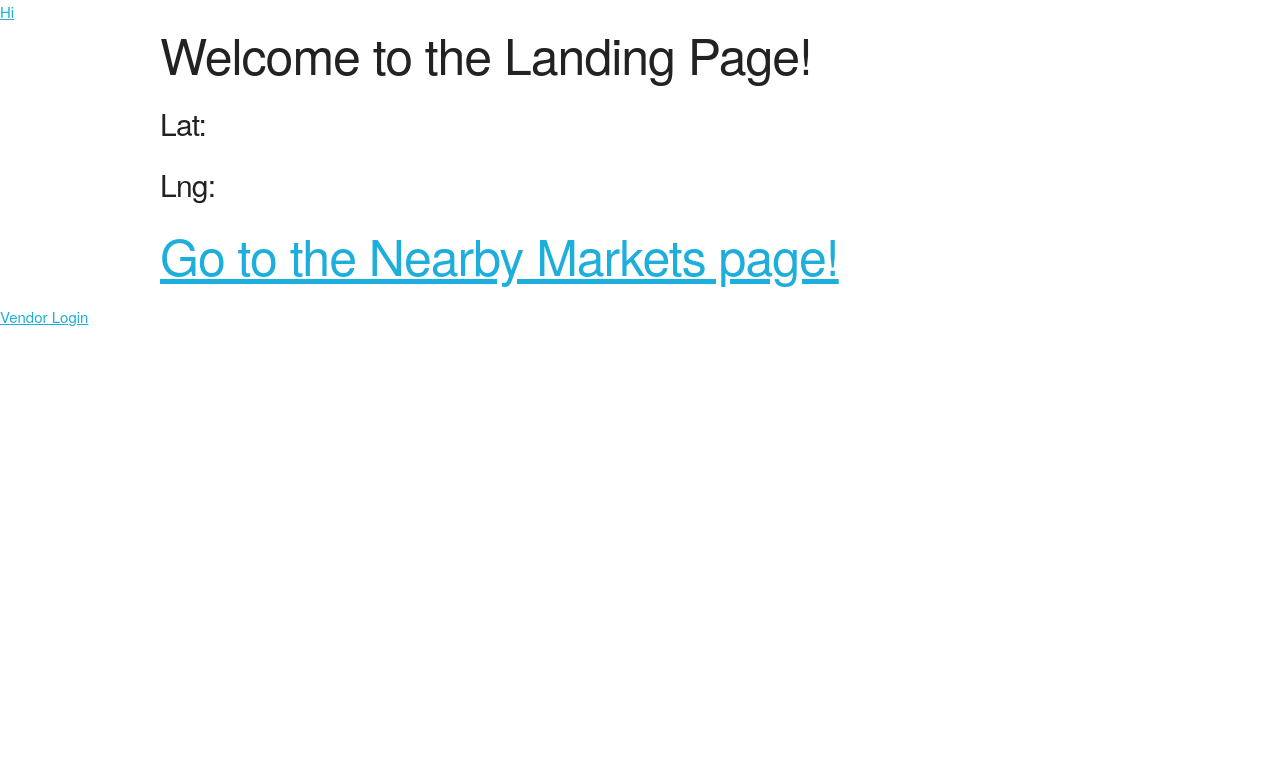
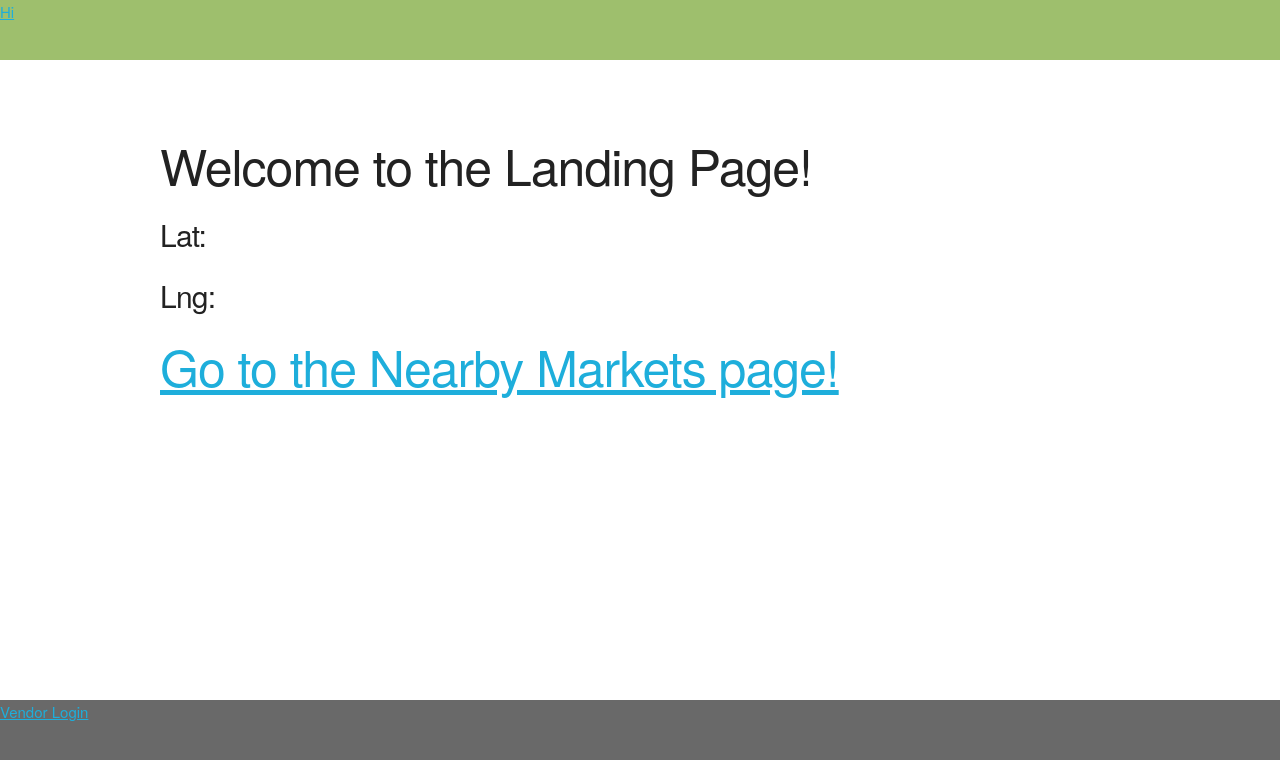
Before and after one commit to katdiese/trove-FE, a website: page src/index.html in a window 1280 px wide. Drawn offline with nearby package versions, Linux system fonts and the light colour scheme; some packages are replaced by stand-ins of ours; no server answers.

Commit message:
created sticky footer

```diff
--- a/src/styles/scss/main.scss
+++ b/src/styles/scss/main.scss
@@ -1,3 +1,35 @@
+$dark: #9EBF6D;
+$offset: #BBE2BC;
+$light: #BAD696;
+$highlight: #E4F1C3;
+$highlight2: #D8F1D3;
+$dark-grey: #696969;
+
 @import "home";
 @import "nearby-markets";
 @import "single-market";
+
+html {
+  position: relative;
+  min-height: 100%;
+}
+
+body {
+  margin: 0 0 100px;
+}
+
+.main-nav {
+  height: 60px;
+  background-color: $dark;
+  color: white;
+  margin-bottom: 75px;
+}
+.footer-nav {
+  position: absolute;
+  background-color: $dark-grey;
+  color: white;
+  left: 0;
+  bottom: 0;
+  height: 100px;
+  width: 100%;
+}
```
Also changed, not shown: src/styles/css/main.css.
